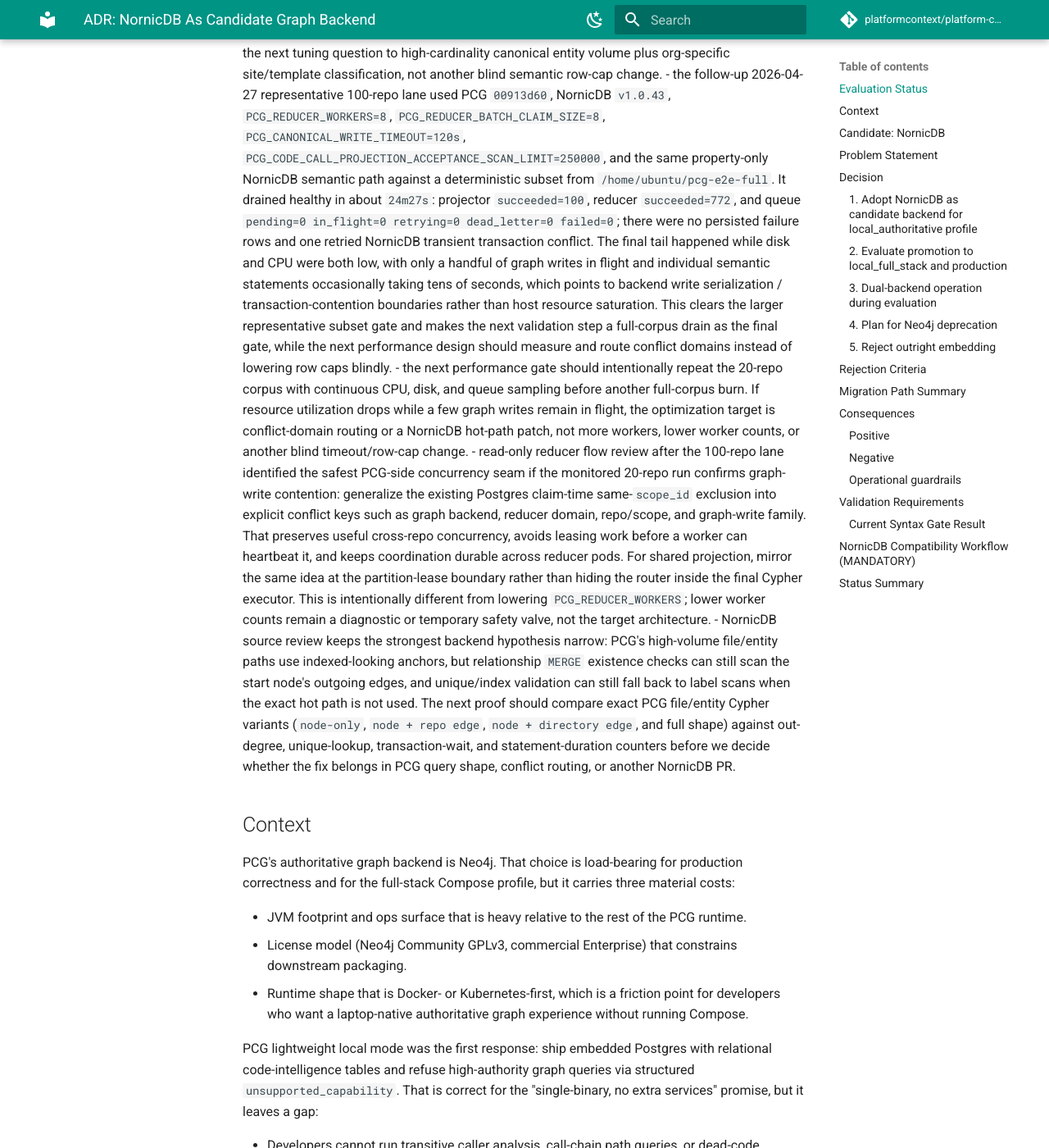
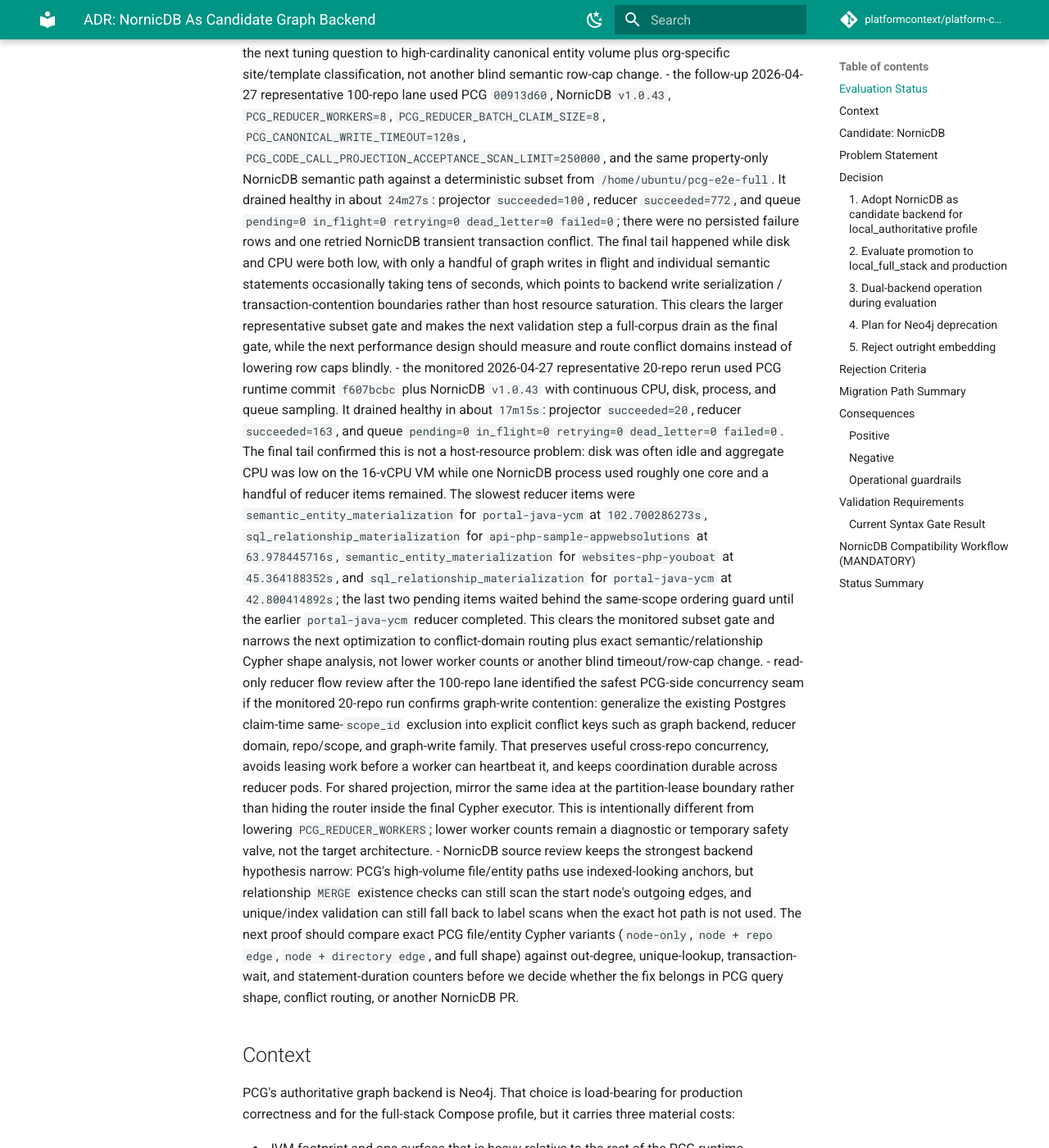
Before and after one commit to platformcontext/platform-context-graph, an MkDocs documentation site: the page built from docs/docs/adrs/2026-04-22-nornicdb-graph-backend-candidate.md, in a window 1280 px wide and 1400 px high, scrolled down 28282 px. Shown: the whole window at 82% size. Built offline with MkDocs 1.6.1 and Material for MkDocs 9.7.7, drawn with Linux system fonts in a browser that asks for light colours; comment, search, counter and statistics services are not loaded.

Commit message:
docs: record monitored nornicdb subset gate

```diff
--- a/docs/docs/adrs/2026-04-22-nornicdb-graph-backend-candidate.md
+++ b/docs/docs/adrs/2026-04-22-nornicdb-graph-backend-candidate.md
@@ -156,7 +156,7 @@
 - follow-up policy after the first healthy multi-repo run: keep the consolidated [NornicDB Tuning](../reference/nornicdb-tuning.md) page as the operator source of truth for `PCG_NORNICDB_*` variables, and add future phase-specific controls only after evidence names a new heavy phase such as call edges, infra edges, or another shared reducer domain.
 - the follow-up 2026-04-27 representative 20-repo lane used PCG `9ff4252f`, NornicDB `v1.0.43`, `PCG_REDUCER_WORKERS=8`, `PCG_CANONICAL_WRITE_TIMEOUT=120s`, `PCG_CODE_CALL_PROJECTION_ACCEPTANCE_SCAN_LIMIT=250000`, and the property-only NornicDB semantic materialization path against a hardlinked subset from `/home/ubuntu/pcg-e2e-full`. It drained healthy in about `17m32s`: projector `succeeded=20`, reducer `succeeded=163`, and queue `pending=0 in_flight=0 retrying=0 dead_letter=0 failed=0`. The large tail was `websites-php-youboat`, not a failed semantic reducer: PCG had already skipped `_old` and `vendor` paths in the content store (`vendor_files=0`, `_old=0`), but the indexed repo still contained `7,636` files, about `1.14M` lines, `131,977` `Variable` entities, and `28,926` `Function` entities. Canonical `Variable` projection completed all `131,977` rows as `13,198` statements / `2,640` grouped executions in `204.509776279s` with `max_execution_duration_s=0.178891191`; semantic reducer writes then drained without graph timeouts. This re-clears the subset gate and narrows the next tuning question to high-cardinality canonical entity volume plus org-specific site/template classification, not another blind semantic row-cap change.
 - the follow-up 2026-04-27 representative 100-repo lane used PCG `00913d60`, NornicDB `v1.0.43`, `PCG_REDUCER_WORKERS=8`, `PCG_REDUCER_BATCH_CLAIM_SIZE=8`, `PCG_CANONICAL_WRITE_TIMEOUT=120s`, `PCG_CODE_CALL_PROJECTION_ACCEPTANCE_SCAN_LIMIT=250000`, and the same property-only NornicDB semantic path against a deterministic subset from `/home/ubuntu/pcg-e2e-full`. It drained healthy in about `24m27s`: projector `succeeded=100`, reducer `succeeded=772`, and queue `pending=0 in_flight=0 retrying=0 dead_letter=0 failed=0`; there were no persisted failure rows and one retried NornicDB transient transaction conflict. The final tail happened while disk and CPU were both low, with only a handful of graph writes in flight and individual semantic statements occasionally taking tens of seconds, which points to backend write serialization / transaction-contention boundaries rather than host resource saturation. This clears the larger representative subset gate and makes the next validation step a full-corpus drain as the final gate, while the next performance design should measure and route conflict domains instead of lowering row caps blindly.
-- the next performance gate should intentionally repeat the 20-repo corpus with continuous CPU, disk, and queue sampling before another full-corpus burn. If resource utilization drops while a few graph writes remain in flight, the optimization target is conflict-domain routing or a NornicDB hot-path patch, not more workers, lower worker counts, or another blind timeout/row-cap change.
+- the monitored 2026-04-27 representative 20-repo rerun used PCG runtime commit `f607bcbc` plus NornicDB `v1.0.43` with continuous CPU, disk, process, and queue sampling. It drained healthy in about `17m15s`: projector `succeeded=20`, reducer `succeeded=163`, and queue `pending=0 in_flight=0 retrying=0 dead_letter=0 failed=0`. The final tail confirmed this is not a host-resource problem: disk was often idle and aggregate CPU was low on the 16-vCPU VM while one NornicDB process used roughly one core and a handful of reducer items remained. The slowest reducer items were `semantic_entity_materialization` for `portal-java-ycm` at `102.700286273s`, `sql_relationship_materialization` for `api-php-sample-appwebsolutions` at `63.978445716s`, `semantic_entity_materialization` for `websites-php-youboat` at `45.364188352s`, and `sql_relationship_materialization` for `portal-java-ycm` at `42.800414892s`; the last two pending items waited behind the same-scope ordering guard until the earlier `portal-java-ycm` reducer completed. This clears the monitored subset gate and narrows the next optimization to conflict-domain routing plus exact semantic/relationship Cypher shape analysis, not lower worker counts or another blind timeout/row-cap change.
 - read-only reducer flow review after the 100-repo lane identified the safest PCG-side concurrency seam if the monitored 20-repo run confirms graph-write contention: generalize the existing Postgres claim-time same-`scope_id` exclusion into explicit conflict keys such as graph backend, reducer domain, repo/scope, and graph-write family. That preserves useful cross-repo concurrency, avoids leasing work before a worker can heartbeat it, and keeps coordination durable across reducer pods. For shared projection, mirror the same idea at the partition-lease boundary rather than hiding the router inside the final Cypher executor. This is intentionally different from lowering `PCG_REDUCER_WORKERS`; lower worker counts remain a diagnostic or temporary safety valve, not the target architecture.
 - NornicDB source review keeps the strongest backend hypothesis narrow: PCG's high-volume file/entity paths use indexed-looking anchors, but relationship `MERGE` existence checks can still scan the start node's outgoing edges, and unique/index validation can still fall back to label scans when the exact hot path is not used. The next proof should compare exact PCG file/entity Cypher variants (`node-only`, `node + repo edge`, `node + directory edge`, and full shape) against out-degree, unique-lookup, transaction-wait, and statement-duration counters before we decide whether the fix belongs in PCG query shape, conflict routing, or another NornicDB PR.
 
```
Also changed, not shown: docs/docs/adrs/2026-04-20-embedded-local-backends-implementation-plan.md (+1 -0 lines).
